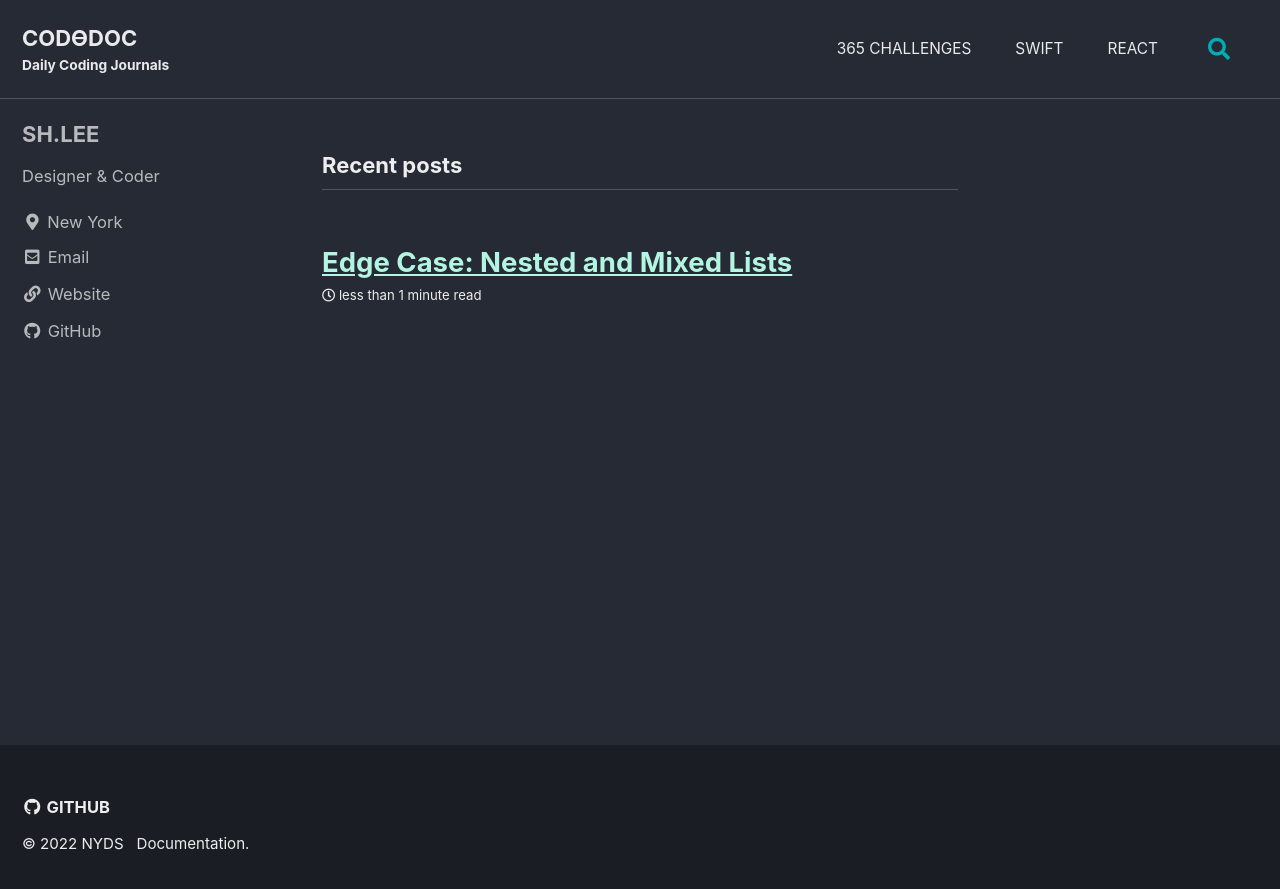
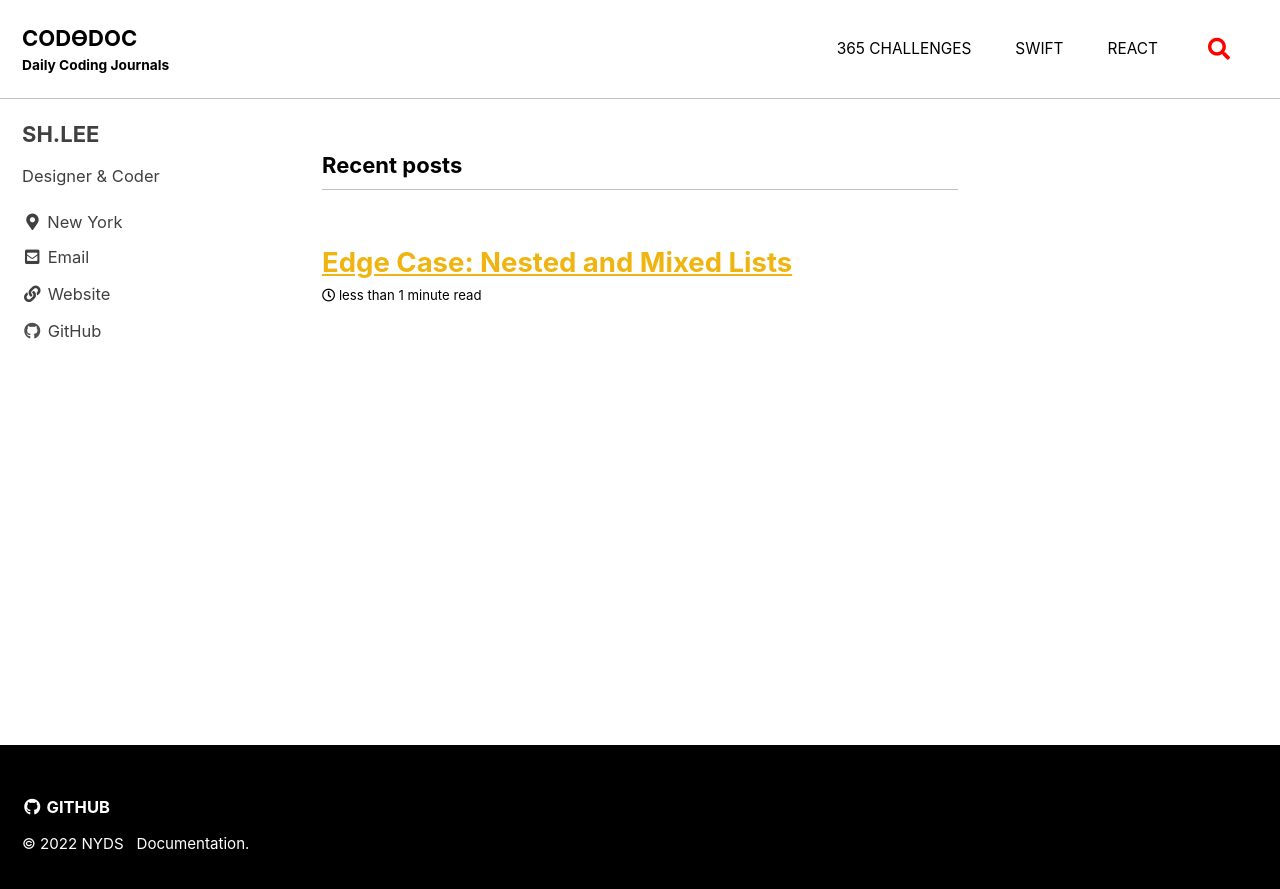
Before and after one commit to handtnyds/handtnyds.github.io, a Jekyll site: the page built from index.html, in a window 1280 px wide. Shown: the top 889 px of the page. Built offline with Jekyll 4.4.1, drawn with Linux system fonts in a browser that asks for light colours; cached includes are drawn as plain includes; the list of posts is cut into pages by our own code.

Commit message:
theme color changed

```diff
--- a/_config.yml
+++ b/_config.yml
@@ -12,7 +12,7 @@
 
 # theme                  : "minimal-mistakes-jekyll"
 remote_theme: "mmistakes/minimal-mistakes@4.24.0"
-minimal_mistakes_skin    : "dark" # "air", "aqua", "contrast", "dark", "dirt", "neon", "mint", "plum", "sunrise"
+minimal_mistakes_skin    : "contrast" # "air", "aqua", "contrast", "dark", "dirt", "neon", "mint", "plum", "sunrise"
 
 # Site Settings
 locale                   : "en-US"
--- a/assets/css/main.scss
+++ b/assets/css/main.scss
@@ -6,7 +6,7 @@
 
 
 
-$link-color: rgb(179, 245, 225);
+$link-color: rgb(240, 180, 16);
 
 
 
```
Also changed, not shown: 2 other files.
